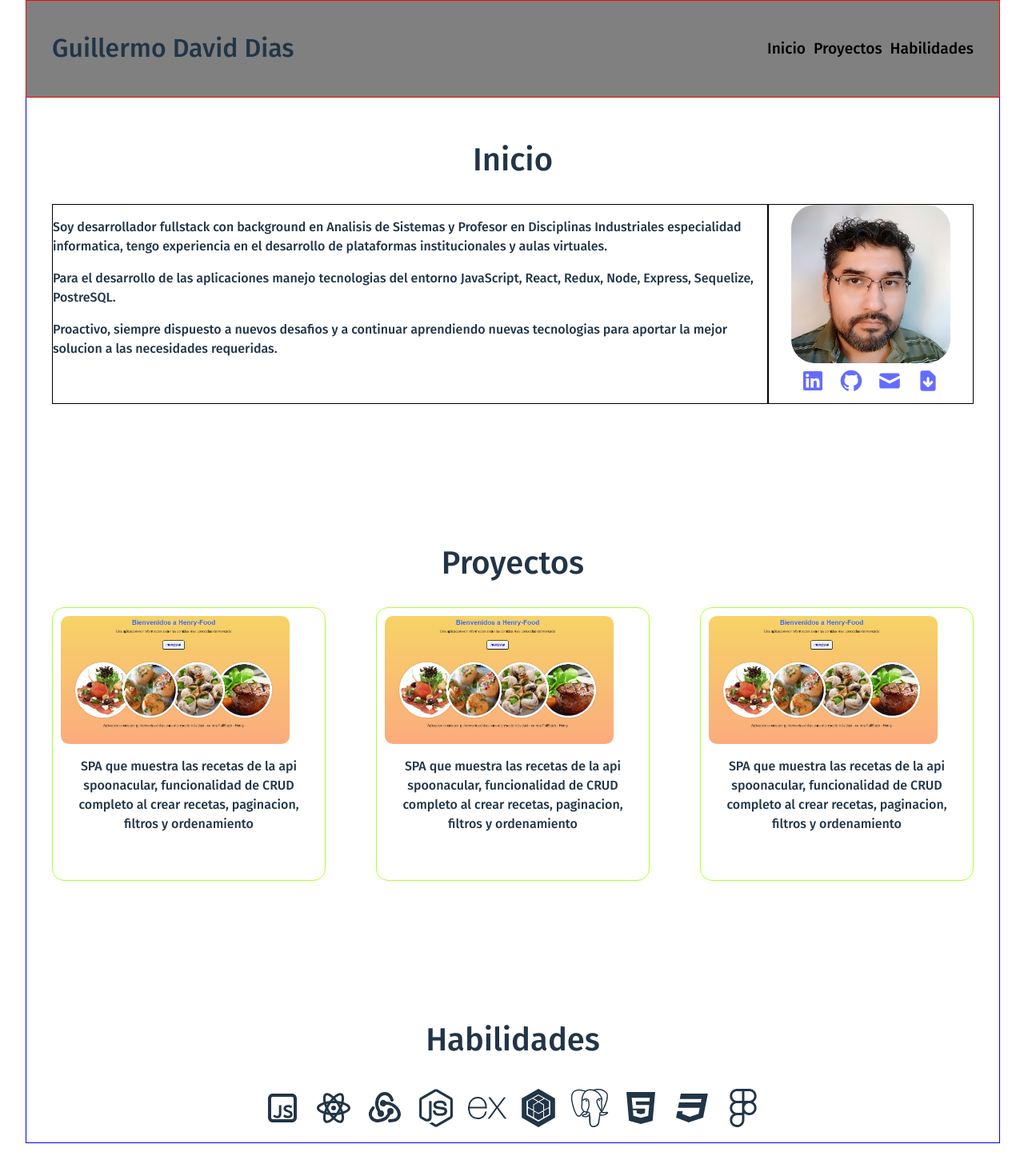
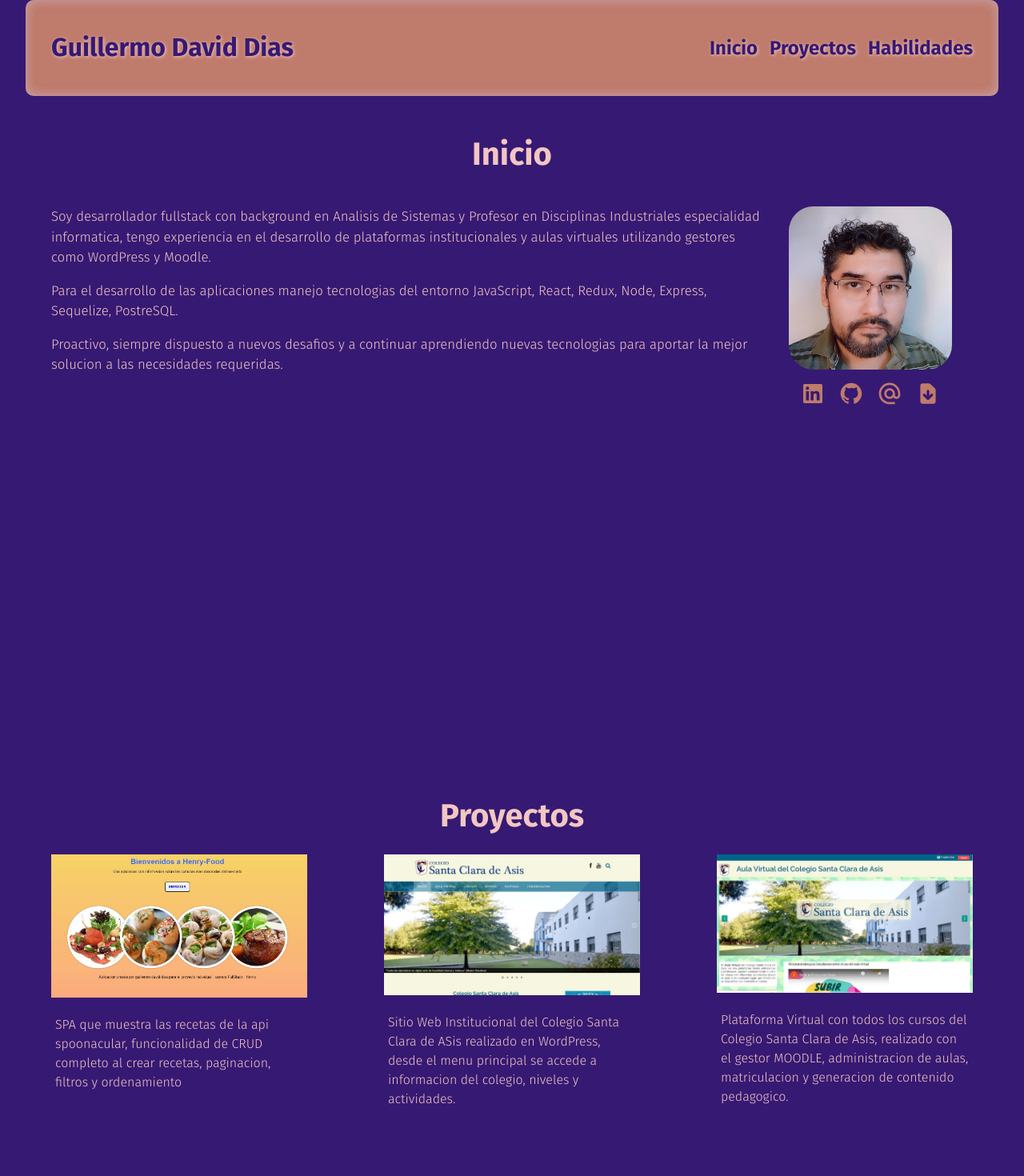
Before and after one commit to GDavidDias/Portfolio, a React (Vite) app in the folder cliente/: page /Home in a window 1280 px wide. Shown: the top 1470 px of the page at 80% size. Before the commit the page ends 1429 px from the top, so only its background shows below. Built offline with nearby package versions, Linux system fonts and the light colour scheme.

Commit message:
enlaces y estilos

```diff
--- a/cliente/index.html
+++ b/cliente/index.html
@@ -8,7 +8,8 @@
     <link rel="preconnect" href="https://fonts.googleapis.com">
     <link rel="preconnect" href="https://fonts.googleapis.com">
     <link rel="preconnect" href="https://fonts.gstatic.com" crossorigin>
-    <link href="https://fonts.googleapis.com/css2?family=Fira+Sans:wght@300;500&display=swap" rel="stylesheet">
+    <link href="https://fonts.googleapis.com/css2?family=Fira+Sans:wght@100;300;500;700&display=swap" rel="stylesheet">
+    <link rel="stylesheet" href="normalize.css">
     <title>Vite + React</title>
   </head>
   <body>
--- a/cliente/src/App.css
+++ b/cliente/src/App.css
@@ -1,3 +1,6 @@
+body{
+  background-color: #361973;
+}
 #root {
   /* max-width: 1280px; */
   /* margin: 0 auto; */
--- a/cliente/src/components/card/Card.jsx
+++ b/cliente/src/components/card/Card.jsx
@@ -5,7 +5,7 @@ const Card = ({proyect}) =>{
     return(
         <div className={style.container}>
             <div className={style.imageCard}>
-                <a href={proyect.url}><img src={proyect.image}/></a>
+                <a href={proyect.url} target='_blank' ><img src={proyect.image}/></a>
 
             </div>
             <div className={style.datosCard}>
--- a/cliente/src/components/card/Card.module.css
+++ b/cliente/src/components/card/Card.module.css
@@ -1,24 +1,31 @@
 .container{
-    border: 1px solid greenyellow;
-    border-radius: 15px;
+    /* border: 1px solid greenyellow; */
+    /* border-radius: 15px; */
     display: flex;
     flex-direction: column;
     height: 40vh;
     width: 25vw;
     align-items: center;
-    padding: 10px;
+    /* padding: 10px; */
 }
 .imageCard{
-    height: 20vh;
+    /* height: 20vh; */
     width: 25vw;
     display: flex;
+    justify-content: center;
 }
 .imageCard img{
     max-width: 100%;
     max-height: 100%;
-    border-radius: 10px;
+
+    /* border-radius: 10px; */
 }
 .datosCard p{
     font-size: 1rem;
     font-family: 'Fira Sans', sans-serif;
+    font-weight: 300;
+    color: #F2C6C2;
+    text-align: left;
+    padding-left: 5px;
+    padding-right: 5px;
 }
--- a/cliente/src/data/data.json
+++ b/cliente/src/data/data.json
@@ -6,14 +6,14 @@
             "description":"SPA que muestra las recetas de la api spoonacular, funcionalidad de CRUD completo al crear recetas, paginacion, filtros y ordenamiento"
         },
         {"id":2,
-            "url":"https://pi-food-deploy-five.vercel.app/",
-            "image":"../../assets/images/Pi-Food.JPG",
-            "description":"SPA que muestra las recetas de la api spoonacular, funcionalidad de CRUD completo al crear recetas, paginacion, filtros y ordenamiento"
+            "url":"https://colegiosantaclara.edu.ar/",
+            "image":"../../assets/images/Web-Institucional-CSCA.JPG",
+            "description":"Sitio Web Institucional del Colegio Santa Clara de ASis realizado en WordPress, desde el menu principal se accede a informacion del colegio, niveles y actividades."
         },
         {"id":3,
-            "url":"https://pi-food-deploy-five.vercel.app/",
-            "image":"../../assets/images/Pi-Food.JPG",
-            "description":"SPA que muestra las recetas de la api spoonacular, funcionalidad de CRUD completo al crear recetas, paginacion, filtros y ordenamiento"
+            "url":"https://virtual.colegiosantaclara.edu.ar/",
+            "image":"../../assets/images/Aula-Virtual-CSCA.JPG",
+            "description":"Plataforma Virtual con todos los cursos del Colegio Santa Clara de Asis, realizado con el gestor MOODLE, administracion de aulas, matriculacion y generacion de contenido pedagogico."
         }
     ]
 }
--- a/cliente/src/views/home/Home.jsx
+++ b/cliente/src/views/home/Home.jsx
@@ -10,9 +10,10 @@ import {
     RiCss3Fill,
 } from "react-icons/ri";
 import {TbBrandRedux} from 'react-icons/tb';
-import {FaNodeJs,FaFileDownload} from 'react-icons/fa';
 import {SiPostgresql,SiSequelize,SiExpress,SiFigma} from 'react-icons/si';
 import {HiMail,HiDocumentDownload} from 'react-icons/hi';
+import {FaNodeJs,FaMoon} from 'react-icons/fa';
+import {MdOutlineAlternateEmail} from 'react-icons/md';
 
 const Home = () =>{
     const[data,setData] = useState();
@@ -42,14 +43,14 @@ const Home = () =>{
                 <h1 id='inicio' className={style.espacioInicial}>Inicio</h1>
                 <div className={style.InicioContainer}>
                     <div className={style.descripcionInicio}>
-                        <p>Soy desarrollador fullstack con background en Analisis de Sistemas y Profesor en Disciplinas Industriales especialidad informatica, tengo experiencia en el desarrollo de plataformas institucionales y aulas virtuales.</p>
+                        <p>Soy desarrollador fullstack con background en Analisis de Sistemas y Profesor en Disciplinas Industriales especialidad informatica, tengo experiencia en el desarrollo de plataformas institucionales y aulas virtuales utilizando gestores como WordPress y Moodle.</p>
                         <p>Para el desarrollo de las aplicaciones manejo tecnologias del entorno JavaScript, React, Redux, Node, Express, Sequelize, PostreSQL.</p>
                         <p>Proactivo, siempre dispuesto a nuevos desafios y a continuar aprendiendo nuevas tecnologias para aportar la mejor solucion a las necesidades requeridas.</p>
 
                     </div>
                     <div className={style.fotoInicio}>
                         <img src='../../../assets/imagePerfil/foto_perfil.jpg'></img>
-                        <div>
+                        <div className={style.iconosFotoInicio}>
                             <a href='https://www.linkedin.com/in/gdd800804/'
                             ><RiLinkedinBoxFill className={style.iconInicio}/></a>
 
@@ -58,7 +59,7 @@ const Home = () =>{
 
 
                             <a href='guillermo.david.dias@gmail.com'
-                            ><HiMail className={style.iconInicio}/></a>
+                            ><MdOutlineAlternateEmail className={style.iconInicio}/></a>
 
                             <a href=''
                             ><HiDocumentDownload className={style.iconInicio}/></a>
--- a/cliente/src/views/home/Home.module.css
+++ b/cliente/src/views/home/Home.module.css
@@ -1,10 +1,12 @@
+html{
+    scroll-behavior: smooth;
+}
 .container{
-    border: 1px solid blue;
-    /* height: 84vh; */
+    /* border: 1px solid blue; */
     width: 90vw;
     padding-left: 2rem;
     padding-right: 2rem;
-    /* margin-top:115px; */
+    background-color: #361973;
 }
 .espacioInicial{
     padding-top: 9rem;
@@ -15,6 +17,9 @@
 }
 .container h1{
     font-family: 'Fira Sans', sans-serif;
+    /* color: #204473; */
+    color: #F2C6C2;
+
     font-size: 2.5rem;
 }
 .CardsProyectos{
@@ -23,6 +28,21 @@
     justify-content: space-between;
     gap: 20px;
 }
+.Inicio{
+    /* border: 1px solid red; */
+    height: 100vh;
+}
+
+.Proyectos{
+    /* border: 1px solid blue; */
+    height: 100vh;
+}
+
+.Habilidades{
+    /* border: 1px solid green; */
+    height: 100vh;
+}
+
 .InicioContainer{
     display: flex;
     flex-direction: row;
@@ -30,27 +50,43 @@
     margin-right: 30px; */
 }
 .descripcionInicio{
-    border: 1px solid black;
+    /* border: 1px solid black; */
+    font-weight: 300;
     width: 70vw;
     text-align: left;
 }
+.descripcionInicio p{
+    color: #F2C6C2;
+    font-family: 'Fira Sans', sans-serif;
+    font-size: 1.05rem;
+}
 .fotoInicio{
-    border: 1px solid black;
+    /* border: 1px solid black; */
     width: 20vw;
+    padding-top: 1rem;
 }
 .fotoInicio img{
     max-width: 80%;
     max-height: 80%;
     border-radius: 15%;
+    opacity: 0.9;
 }
-.descripcionInicio p{
-    font-family: 'Fira Sans', sans-serif;
-    font-size: 1rem;
+.iconosFotoInicio{
+    margin-top: 0.5rem;
 }
+
+
 .iconInicio{
     font-size: 2rem;
     margin-left: 0.5rem;
     margin-right: 0.5rem;
+    color: #BF7B6B;
+    transition: transform 0.5s ease;
+}
+.iconInicio :hover{
+    opacity: 0.9;
+    transform: scale(1.1);
+    color: #F2C6C2;
 }
 .espacioProyectos{
     padding-top: 9rem;
@@ -60,6 +96,8 @@
 }
 .HabilidadesContainer{
     font-size: 3rem;
+    color: #BF7B6B;
+    padding-bottom: 27rem;
 }
 .iconHabilidades{
     margin-left: 0.5rem;
--- a/cliente/src/views/navbar/Navbar.jsx
+++ b/cliente/src/views/navbar/Navbar.jsx
@@ -1,7 +1,10 @@
 import style from './Navbar.module.css';
+import {FaMoon} from 'react-icons/fa';
 
 
 const Navbar = () =>{
+
+
     return(
         <div className={style.container}>
             <div className={style.name}>
--- a/cliente/src/views/navbar/Navbar.module.css
+++ b/cliente/src/views/navbar/Navbar.module.css
@@ -1,5 +1,5 @@
 .container{
-    border: 1px red solid;
+    /* border: 1px red solid; */
     height: 15vh;
     width: 90vw;
     display: flex;
@@ -11,21 +11,48 @@
     position: fixed;
     z-index: 1;
     top: 0;
-    background-color: grey;
+    background-color: #BF7B6B;
+    /* box-shadow: 0px 6px 6px rgba(0, 0, 0, 0.2); */
+    border-radius: 10px;
+
+    /*SOMBRA INTERIOR DEL CONTENEDOR*/
+    box-shadow:
+        inset 0 1px 15px rgba(211, 191, 217, 0.2), /* Borde superior */
+        inset 0 -1px 15px rgba(211, 191, 217, 0.2), /* Borde inferior */
+        inset 1px 0 15px rgba(211, 191, 217, 0.2), /* Borde izquierdo */
+        inset -1px 0 15px rgba(211, 191, 217, 0.2); /* Borde derecho */
+
 }
+
 .name h1{
     font-size: 2rem;
     font-family: 'Fira Sans', sans-serif;
+    font-weight: 700;
+    /* color: #F2C6C2; */
+    color: #361973;
+    text-shadow: 1px 1px 4px rgba(242, 198, 194, 1);
 }
 .menu{
     display: flex;
     flex-direction: row;
-    gap: 10px;
+    gap: 15px;
     margin-left: auto;
 }
 .menu h3{
-    font-size: 1.2rem;
+    font-size: 1.5rem;
+    font-weight: 700;
     font-family: 'Fira Sans', sans-serif;
+    /* color: #204473; */
+    color: #361973;
+    text-shadow: 1px 1px 4px rgba(242, 198, 194, 1);
+    transition: transform 0.3s ease;
+}
+.menu h3:hover{
+    opacity: 0.9;
+    color: #F2C6C2;
+    /* -webkit-transform: scale(1.1);
+    -ms-transform: scale(1.1); */
+    transform: scale(1.1);
 }
 .menu a{
     text-decoration: none;
```
Also changed, not shown: cliente/assets/images/Aula-Virtual-CSCA.JPG (added), cliente/assets/images/Web-Institucional-CSCA.JPG (added), cliente/normalize.css (added).
